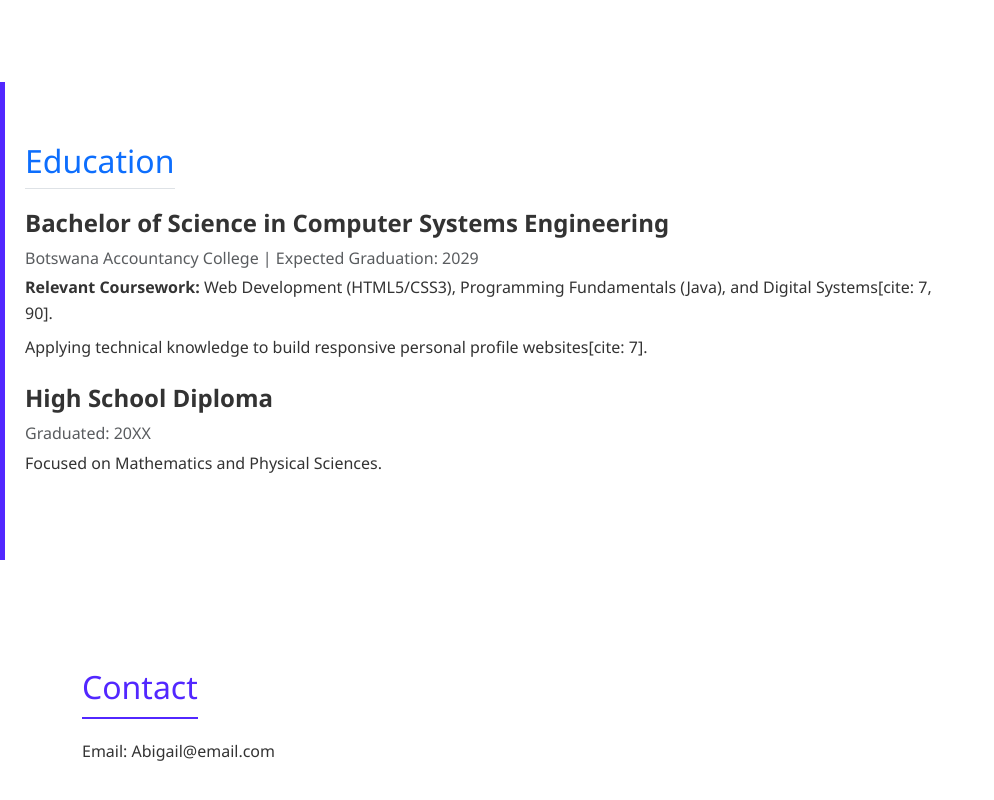
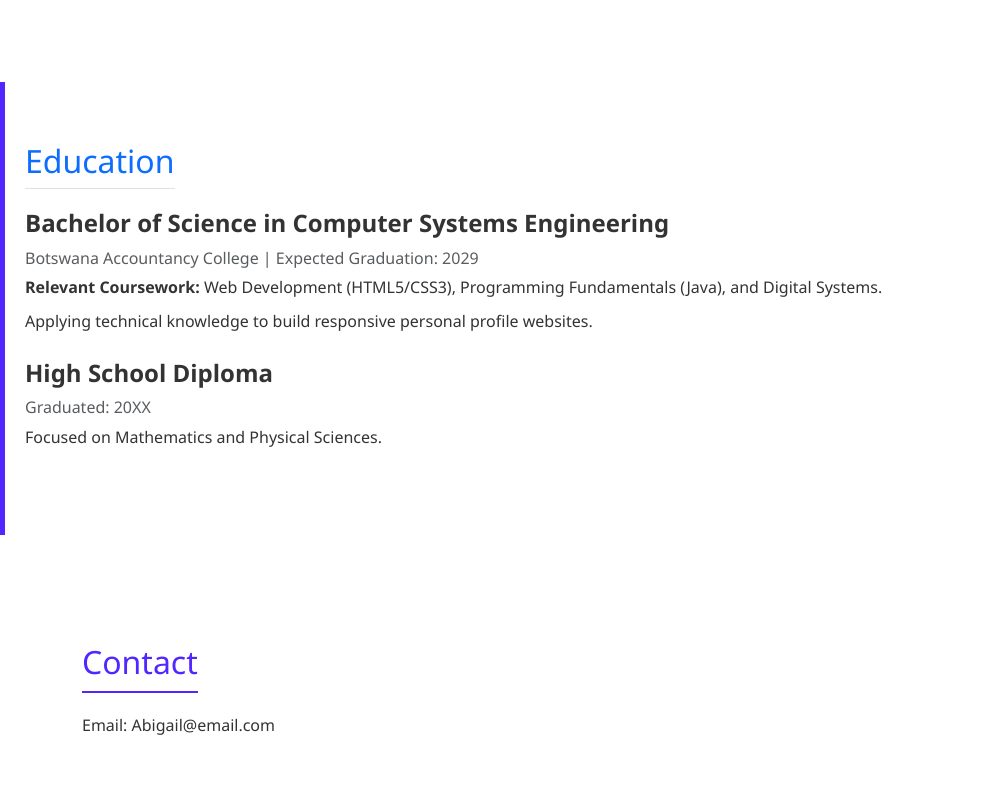
Before and after one commit to tefogasenna-pixel/My-GitProfile, a plain HTML site: page index.html in a window 1280 px wide. Shown: the part 1411-2211 px from the top of the page, without its empty margins (0-994 px from the left). Drawn offline with nearby package versions, Linux system fonts and the light colour scheme; files whose address does not match are found by name.

Commit message:
Update index.html

```diff
--- a/index.html
+++ b/index.html
@@ -81,8 +81,8 @@
                 <h4 class="fw-bold">Bachelor of Science in Computer Systems Engineering</h4>
                 <p class="text-muted mb-1">Botswana Accountancy College | Expected Graduation: 2029</p>
                 <ul class="list-unstyled">
-                    <li class="mb-2"><strong>Relevant Coursework:</strong> Web Development (HTML5/CSS3), Programming Fundamentals (Java), and Digital Systems[cite: 7, 90].</li>
-                    <li>Applying technical knowledge to build responsive personal profile websites[cite: 7].</li>
+                    <li class="mb-2"><strong>Relevant Coursework:</strong> Web Development (HTML5/CSS3), Programming Fundamentals (Java), and Digital Systems.</li>
+                    <li>Applying technical knowledge to build responsive personal profile websites.</li>
                 </ul>
             </div>
 
```
